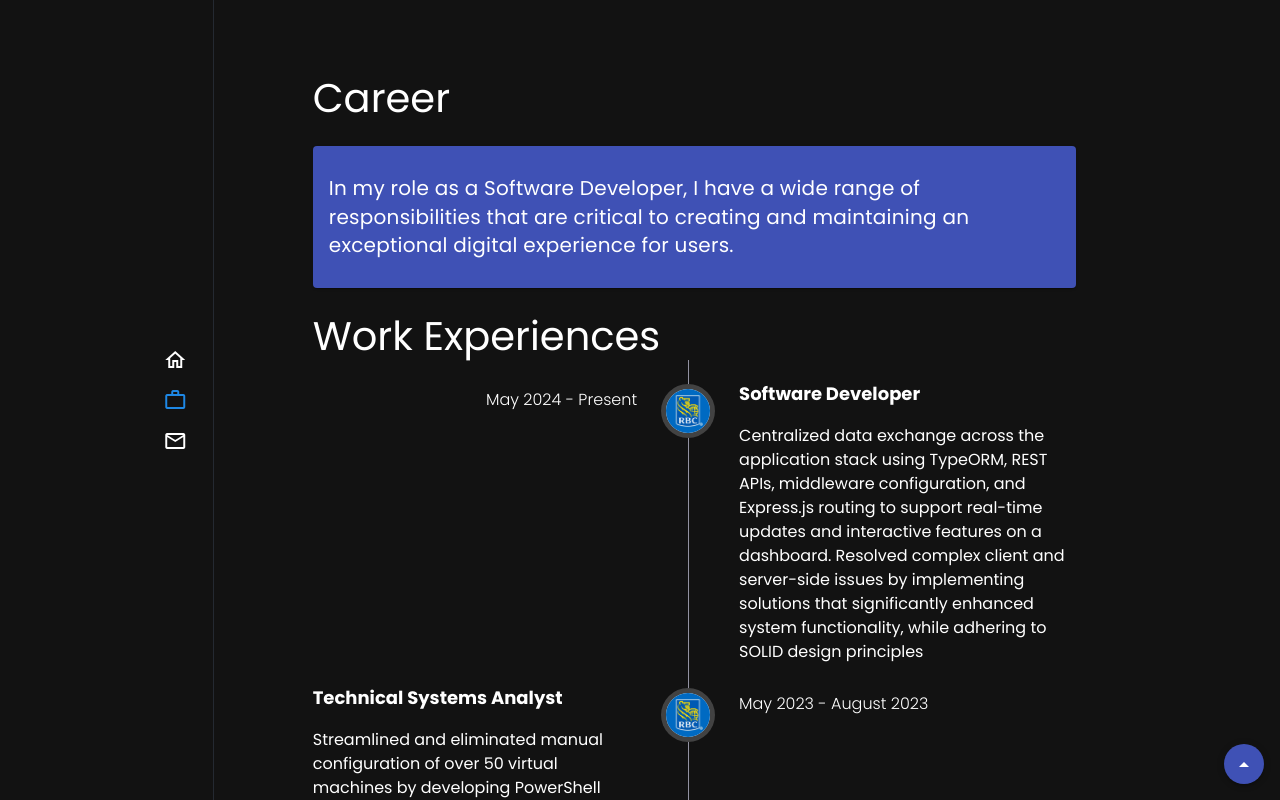
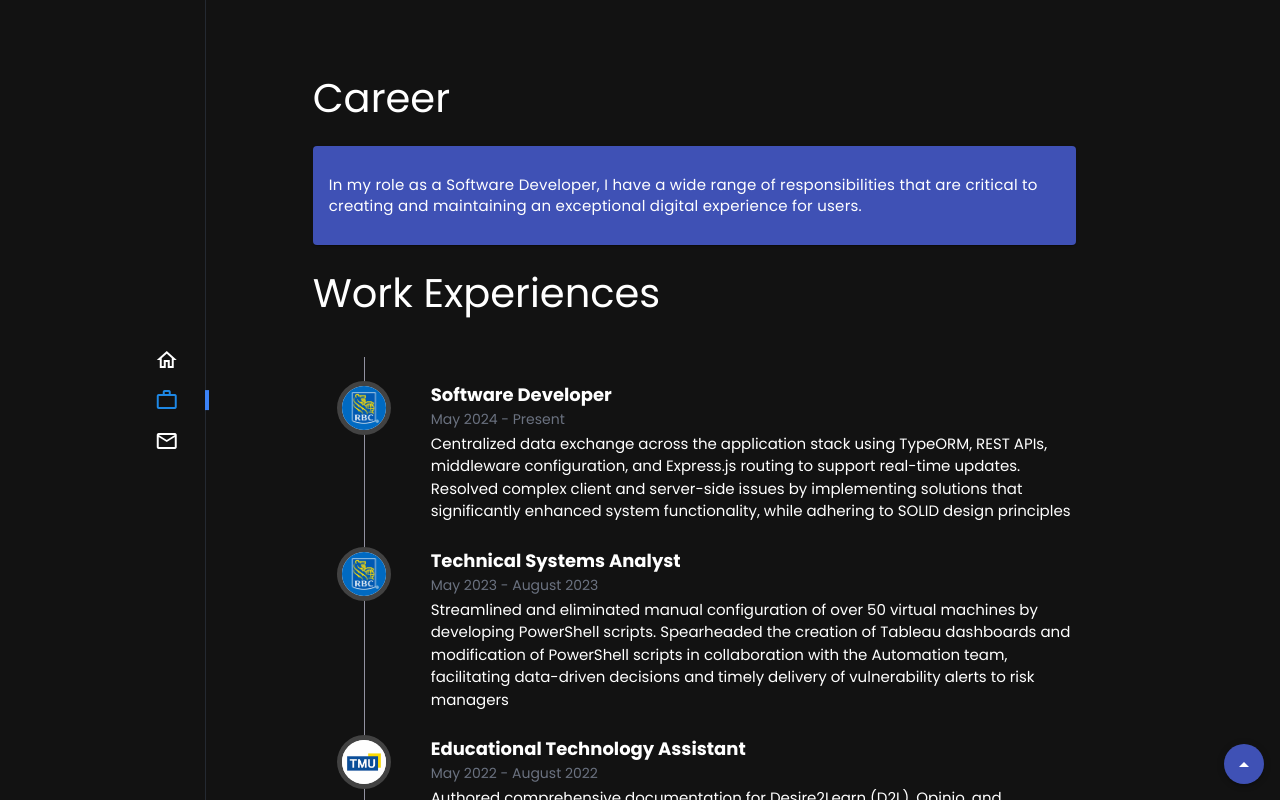
Before and after one commit to helentran64/personal-website, a Vue app: page /work-experiences in a window 1280 px wide. Shown: the top 800 px of the page. Built offline with nearby package versions, Linux system fonts and the light colour scheme.

Commit message:
created displays for smaller screen sizes

```diff
--- a/src/App.vue
+++ b/src/App.vue
@@ -1,17 +1,19 @@
 <template>
   <v-app>
+    <div class="tw-min-h-screen tw-flex tw-flex-col">
       <div>
         <Navbar />
       </div>
-    <div>
+      <div class="tw-flex-1">
         <RouterView />
       </div>
-    <v-row>
+      <v-row class="tw-mt-auto">
         <v-col cols="2"></v-col>
         <v-col cols="9">
           <MyFooter />
         </v-col>
       </v-row>
+    </div>
     <ActionButton />
   </v-app>
 </template>
--- a/src/components/AboutMe.vue
+++ b/src/components/AboutMe.vue
@@ -1,53 +1,54 @@
 <template>
-  <div>
-    <div class="centerItems tw-flex tw-items-center tw-gap-10">
-
-
   <!-- About Me Content Section -->
-      <div class="tw-flex-grow">
+  <v-row>
+    <v-col cols="12" md="7">
       <h1 class="subHeadings">About Me</h1>
       <p>
-          I've studied Computer Science at Toronto Metropolitan
-          University, and I am currently working as a full-stack developer @ RBC.
+        I've studied Computer Science at Toronto Metropolitan University, and I
+        am currently working as a full-stack developer @ RBC.
       </p>
-        <p>
-          Here are some of the technologies I have worked with:
-          <div class="tw-flex">
-            <ul class="tw-mr-10">
-              <li><v-icon>mdi-menu-right-outline</v-icon>JavaScript</li>
-              <li><v-icon>mdi-menu-right-outline</v-icon>TypeScript</li>
-              <li><v-icon>mdi-menu-right-outline</v-icon>Vue.js</li>
-              <li><v-icon>mdi-menu-right-outline</v-icon>React.js</li>
-              <li><v-icon>mdi-menu-right-outline</v-icon>Node.js</li>
+
+      <p>Here are some of the technologies I have worked with:</p>
+
+      <!-- Skills list -->
+      <div class="tw-flex tw-flex-col md:tw-flex-row">
+        <ul class="tw-m-0">
+          <li><v-icon>mdi-menu-right-outline</v-icon> JavaScript</li>
+          <li><v-icon>mdi-menu-right-outline</v-icon> TypeScript</li>
+          <li><v-icon>mdi-menu-right-outline</v-icon> Vue.js</li>
+          <li><v-icon>mdi-menu-right-outline</v-icon> React.js</li>
+          <li><v-icon>mdi-menu-right-outline</v-icon> Node.js</li>
         </ul>
-            <ul>
-              <li><v-icon>mdi-menu-right-outline</v-icon>Express.js</li>
-              <li><v-icon>mdi-menu-right-outline</v-icon>MongoDB</li>
-              <li><v-icon>mdi-menu-right-outline</v-icon>MySQL</li>
-              <li><v-icon>mdi-menu-right-outline</v-icon>TypeORM</li>
-              <li><v-icon>mdi-menu-right-outline</v-icon>Git</li>
+
+        <ul class="tw-m-0">
+          <li><v-icon>mdi-menu-right-outline</v-icon> Express.js</li>
+          <li><v-icon>mdi-menu-right-outline</v-icon> MongoDB</li>
+          <li><v-icon>mdi-menu-right-outline</v-icon> MySQL</li>
+          <li><v-icon>mdi-menu-right-outline</v-icon> TypeORM</li>
+          <li><v-icon>mdi-menu-right-outline</v-icon> Git</li>
         </ul>
       </div>
+
+      <p>
+        I am passionate about learning new technologies and improving my skills.
+        I am always looking for new challenges and opportunities to grow as a
+        developer.
       </p>
-        <p>
-          I am passionate about learning new technologies and
-          improving my skills. I am always looking for new challenges
-          and opportunities to grow as a developer.
-        </p>
-      </div>
+    </v-col>
+
     <!-- Image Section -->
-      <div class="tw-flex-shrink-0">
+    <v-col cols="12" md="5">
     <img
       src="../assets/images/app-development.png"
       alt="development"
       class="tw-w-full tw-max-w-[300px] tw-h-auto"
     />
-      </div>
-    </div>
-  </div>
+    </v-col>
+  </v-row>
 </template>
+
 <style scoped>
-.centerItems {
-  display: flex;
+li {
+  list-style-type: none;
 }
 </style>
--- a/src/components/Navbar.vue
+++ b/src/components/Navbar.vue
@@ -1,35 +1,53 @@
 <template>
   <v-col cols="2" class="tw-relative">
+    <!-- Vertical line -->
     <div
       ref="line"
-      class="tw-fixed tw-top-0 tw-left-[calc(16.6667%)] tw-h-full tw-border-r tw-border-gray-700 tw-border-opacity-50"
+      class="tw-fixed tw-top-0 tw-left-[calc(16%)] tw-h-full tw-border-r tw-border-gray-700 tw-border-opacity-50 tw-z-10"
     ></div>
 
+    <!-- Sidebar icons -->
     <div
       ref="sidebar"
-      class="tw-fixed tw-top-1/2 -tw-translate-y-1/2 tw-flex tw-flex-col tw-justify-center"
+      class="tw-fixed tw-top-1/2 -tw-translate-y-1/2 tw-flex tw-flex-col tw-justify-center tw-z-20"
       :style="{ left: `${sidebarLeft}px` }"
     >
-      <ul class="text-right">
-        <li>
+      <ul class="text-right tw-relative">
+        <li class="tw-relative">
           <router-link class="nav-link" to="/">
             <v-icon>mdi-home-outline</v-icon>
           </router-link>
+          <!-- Active line -->
+          <div
+            v-if="$route.path === '/'"
+            class="tw-absolute tw-left-full tw-ml-[10px] tw-w-1 tw-h-5 tw-bg-blue-500 tw-top-1/2 -tw-translate-y-1/2 tw-z-30"
+          ></div>
         </li>
-        <li>
+
+        <li class="tw-relative">
           <router-link class="nav-link" to="/work-experiences">
             <v-icon>mdi-briefcase-outline</v-icon>
           </router-link>
+          <div
+            v-if="$route.path === '/work-experiences'"
+            class="tw-absolute tw-left-full tw-ml-[10px] tw-w-1 tw-h-5 tw-bg-blue-500 tw-top-1/2 -tw-translate-y-1/2 tw-z-30"
+          ></div>
         </li>
-        <li>
+
+        <li class="tw-relative">
           <router-link class="nav-link" to="/contact-me">
             <v-icon>mdi-email-outline</v-icon>
           </router-link>
+          <div
+            v-if="$route.path === '/contact-me'"
+            class="tw-absolute tw-left-full tw-ml-[10px] tw-w-1 tw-h-5 tw-bg-blue-500 tw-top-1/2 -tw-translate-y-1/2 tw-z-30"
+          ></div>
         </li>
       </ul>
     </div>
   </v-col>
 </template>
+
 
 <script setup>
 import { ref, onMounted } from "vue";
--- a/src/components/WorkExperiences.vue
+++ b/src/components/WorkExperiences.vue
@@ -3,7 +3,7 @@
     <h1 class="subHeadings">Career</h1>
     <v-card class="tw-my-6" color="indigo">
       <template #text>
-        <p class="tw-my-3 tw-text-[20px]">
+        <p class="tw-my-3 tw-text-[15px]">
           In my role as a Software Developer, I have a wide range of
           responsibilities that are critical to creating and maintaining an
           exceptional digital experience for users.
@@ -12,7 +12,13 @@
     </v-card>
 
     <h1 class="subHeadings">Work Experiences</h1>
-    <v-timeline align="start" line-color="#9292a1" line-thickness="0.2">
+    <v-timeline
+      align="start"
+      line-color="#9292a1"
+      line-thickness="0.2"
+      side="end"
+      class="tw-my-10"
+    >
       <v-timeline-item
         v-for="(job, i) in jobs"
         :key="i"
@@ -27,19 +33,13 @@
           />
         </template>
 
-        <template v-slot:opposite>
-          <div
-            class="pt-1 headline font-weight-light"
-            v-text="job.dateWorked"
-          ></div>
-        </template>
-        <div>
-          <h2 class="mt-n1 headline font-weight-bold mb-4 tw-text-lg">
-            {{ job.jobTitle }}
-          </h2>
-          <p>
-            {{ job.description }}
-          </p>
+        <!-- Main content: everything on the same side -->
+        <div class="tw-ml-4">
+          <h2 class="tw-font-bold tw-text-lg">{{ job.jobTitle }}</h2>
+          <div class="tw-text-sm tw-text-gray-500 mb-1">
+            {{ job.dateWorked }}
+          </div>
+          <p class="tw-text-[10px] sm:tw-text-[15px]">{{ job.description }}</p>
         </div>
       </v-timeline-item>
     </v-timeline>
@@ -53,21 +53,21 @@ const jobs = [
     dateWorked: "May 2024 - Present",
     companyLogo: new URL("../assets/images/rbc.png", import.meta.url).href,
     description:
-      "Centralized data exchange across the application stack using TypeORM, REST APIs, middleware configuration, and Express.js routing to support real-time updates and interactive features on a dashboard. Resolved complex client and server-side issues by implementing solutions that significantly enhanced system functionality, while adhering to SOLID design principles",
+      "Centralized data exchange across the application stack using TypeORM, REST APIs, middleware configuration, and Express.js routing to support real-time updates. Resolved complex client and server-side issues by implementing solutions that significantly enhanced system functionality, while adhering to SOLID design principles",
   },
   {
     jobTitle: "Technical Systems Analyst",
     dateWorked: "May 2023 - August 2023",
     companyLogo: new URL("../assets/images/rbc.png", import.meta.url).href,
     description:
-      "Streamlined and eliminated manual configuration of over 50 virtual machines by developing PowerShell scripts that automatically set Adobe Acrobat Reader as the default PDF viewer. Spearheaded the creation of Tableau dashboards and modification of PowerShell scripts in collaboration with the Automation team, facilitating data-driven decisions and timely delivery of vulnerability alerts to risk managers ",
+      "Streamlined and eliminated manual configuration of over 50 virtual machines by developing PowerShell scripts. Spearheaded the creation of Tableau dashboards and modification of PowerShell scripts in collaboration with the Automation team, facilitating data-driven decisions and timely delivery of vulnerability alerts to risk managers ",
   },
   {
     jobTitle: "Educational Technology Assistant",
     dateWorked: "May 2022 - August 2022",
     companyLogo: new URL("../assets/images/tmu.png", import.meta.url).href,
     description:
-      "Authored comprehensive documentation for Desire2Learn (D2L), Opinio, and Brightspace Pulse, significantly enhancing the learning experience of over 48,000 students and staff at TMU. •	Developed a webpage by leveraging Adobe Experience Manager and Adobe Illustrator to create a platform that promotes inclusivity and accessibility while ensuring compliance with AODA legislation",
+      "Authored comprehensive documentation for Desire2Learn (D2L), Opinio, and Brightspace Pulse, significantly enhancing the learning experience of over 48,000 students and staff at TMU. Developed a webpage by leveraging Adobe Experience Manager and Adobe Illustrator to create a platform that promotes inclusivity and accessibility",
   },
   {
     jobTitle: "Software Developer",
```
Also changed, not shown: src/components/ActionButton.vue (+12 -2 lines). Lines whose indentation alone changed are shown as unchanged.
